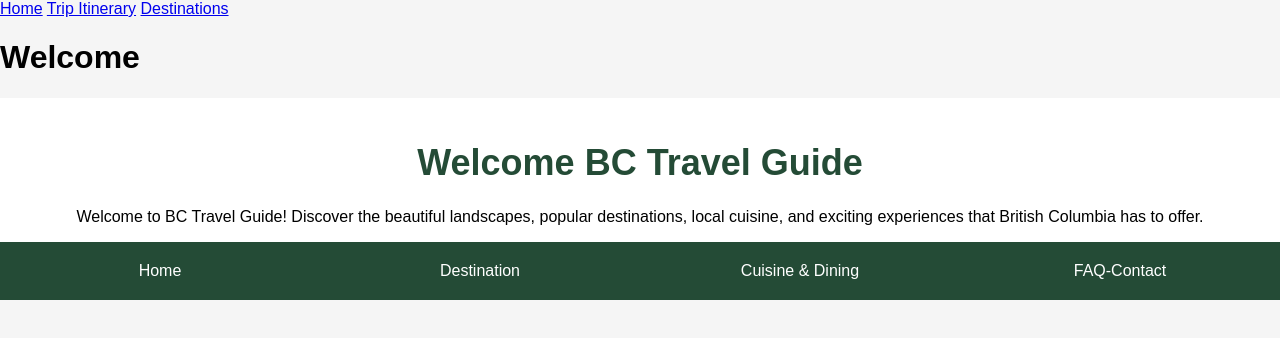
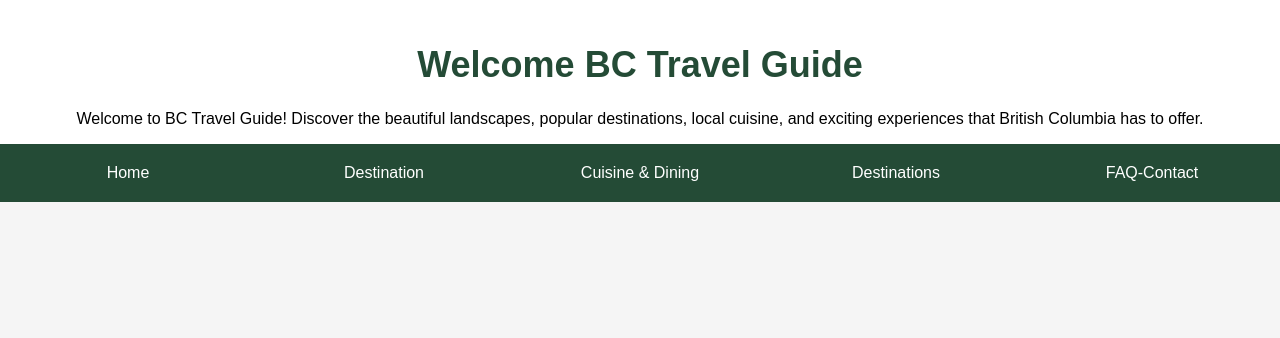
Before and after one commit to ajanda6/team-website, a plain HTML site: page index.html in a window 1280 px wide. Drawn offline with Linux system fonts and the light colour scheme.

Commit message:
Update homepage design

```diff
--- a/index.html
+++ b/index.html
@@ -7,13 +7,6 @@
     <link rel="stylesheet" href="css/style.css">
 </head>
 <body>
-    <nav>
-        <a href="index.html">Home</a>
-        <a href="itinerary.html">Trip Itinerary</a>
-        <a href="destinations.html">Destinations</a>
-    </nav>
-    <h1>Welcome</h1>
-
     <header>
         <h1>Welcome BC Travel Guide</h1>
         <p>
@@ -24,8 +17,9 @@
 
         <nav class="navbar">
             <a href="index.html">Home</a>
-            <a href="destination.html">Destination</a>
+            <a href="itinerary.html">Destination</a>
             <a href="cusine.html">Cuisine & Dining</a>
+            <a href="destinations.html">Destinations</a>
             <a href="contact.html">FAQ-Contact</a>
         </nav>
     </header>
```
